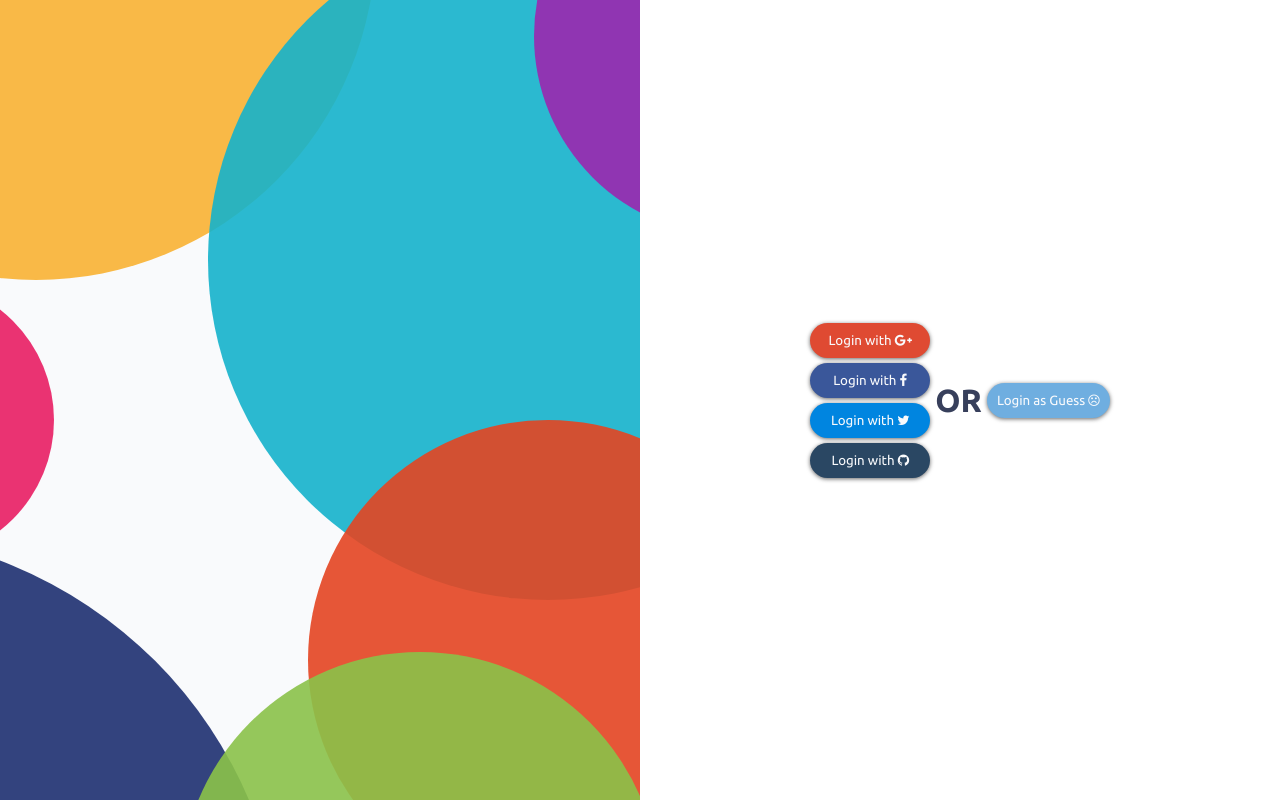
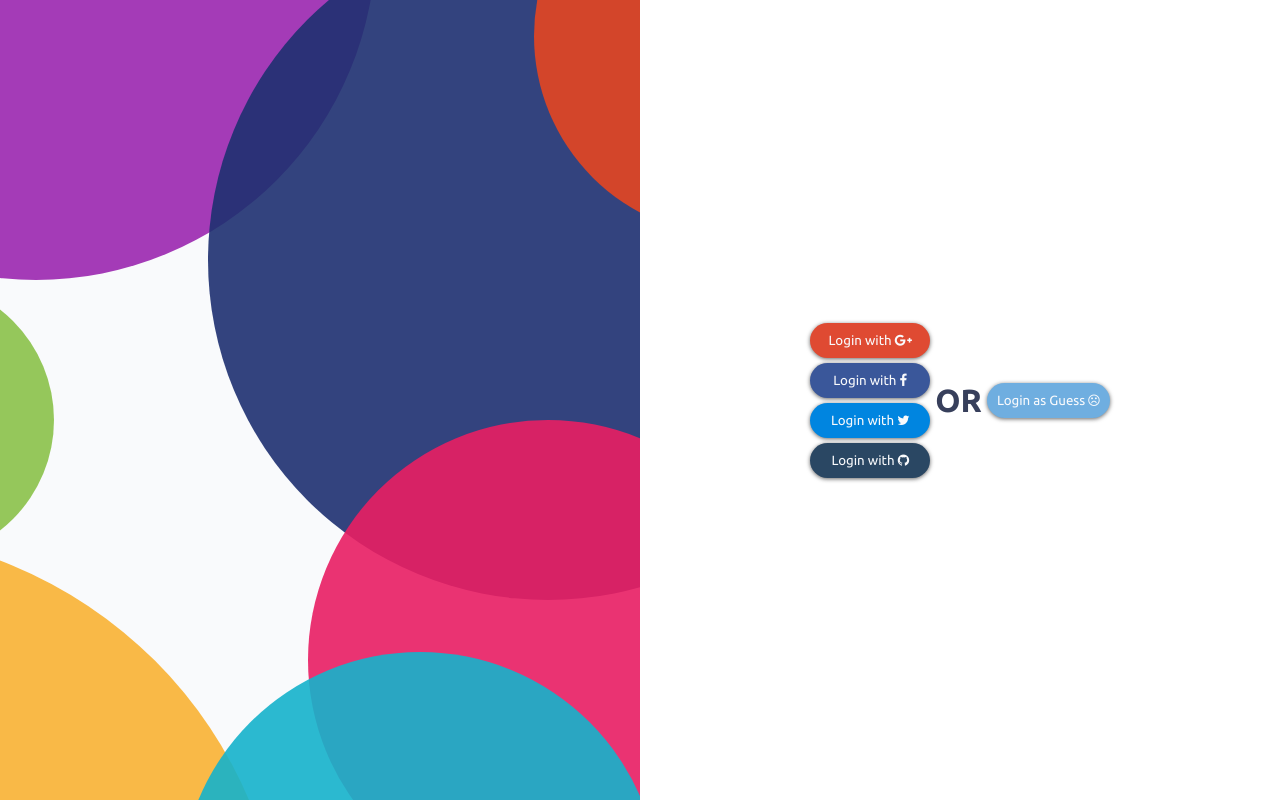
Before and after one commit to hamsahmedansari/React-Realtime-Chat, a React (Create React App) app: page / in a window 1280 px wide. Built offline with nearby package versions, Linux system fonts and the light colour scheme.

Commit message:
UPDATE: :construction: UI login sideBar random animation

```diff
--- a/src/components/login/index.jsx
+++ b/src/components/login/index.jsx
@@ -6,20 +6,28 @@ class Login extends Component {
     super(props);
     this.state = {};
   }
+  shuffle = array => {
+    return array.sort(() => Math.random() - 0.5);
+  };
   render() {
+    let colorArr = [
+      "color-1",
+      "color-2",
+      "color-3",
+      "color-4",
+      "color-5",
+      "color-6",
+      "color-7"
+    ];
     return (
       <div className="login">
         <div className="flex-container">
           <div className="item head flex-container">
             <div className="item">
               <div className="background">
-                <div className="ball-1" />
-                <div className="ball-2" />
-                <div className="ball-3" />
-                <div className="ball-4" />
-                <div className="ball-5" />
-                <div className="ball-6" />
-                <div className="ball-7" />
+                {this.shuffle(colorArr).map((color, i) => (
+                  <div className={`ball-${i + 1} ${color}`} key={i} />
+                ))}
               </div>
             </div>
           </div>
--- a/src/components/login/style.scss
+++ b/src/components/login/style.scss
@@ -44,44 +44,58 @@
       }
       .ball-1 {
         transform: scale(3.4);
-        background: #fab334;
         top: -20%;
         left: -10%;
       }
+      .color-1 {
+        background: #fab334;
+      }
+      .color-2 {
+        background: #1f3071;
+      }
+      .color-3 {
+        background: #16b3cb;
+      }
+      .color-4 {
+        background: #e54522;
+      }
+      .color-5 {
+        background: #9c27b0;
+      }
+      .color-6 {
+        background: #e91e63;
+      }
+      .color-7 {
+        background: #8bc34a;
+      }
       .ball-2 {
         transform: scale(4.4);
-        background: #1f3071;
         bottom: -34%;
         left: -40%;
       }
       .ball-3 {
         transform: scale(3.4);
-        background: #16b3cb;
         top: 20%;
         left: 70%;
       }
       .ball-4 {
         transform: scale(2.4);
         top: 70%;
-        background: #e54522;
         left: 70%;
       }
       .ball-5 {
         transform: scale(2);
         top: -8%;
-        background: #9c27b0;
         left: 99%;
       }
       .ball-6 {
         transform: scale(1.4);
         top: 40%;
-        background: #e91e63;
         left: -29%;
       }
       .ball-7 {
         transform: scale(2.4);
         top: 99%;
-        background: #8bc34a;
         left: 50%;
       }
       @keyframes ball {
```
